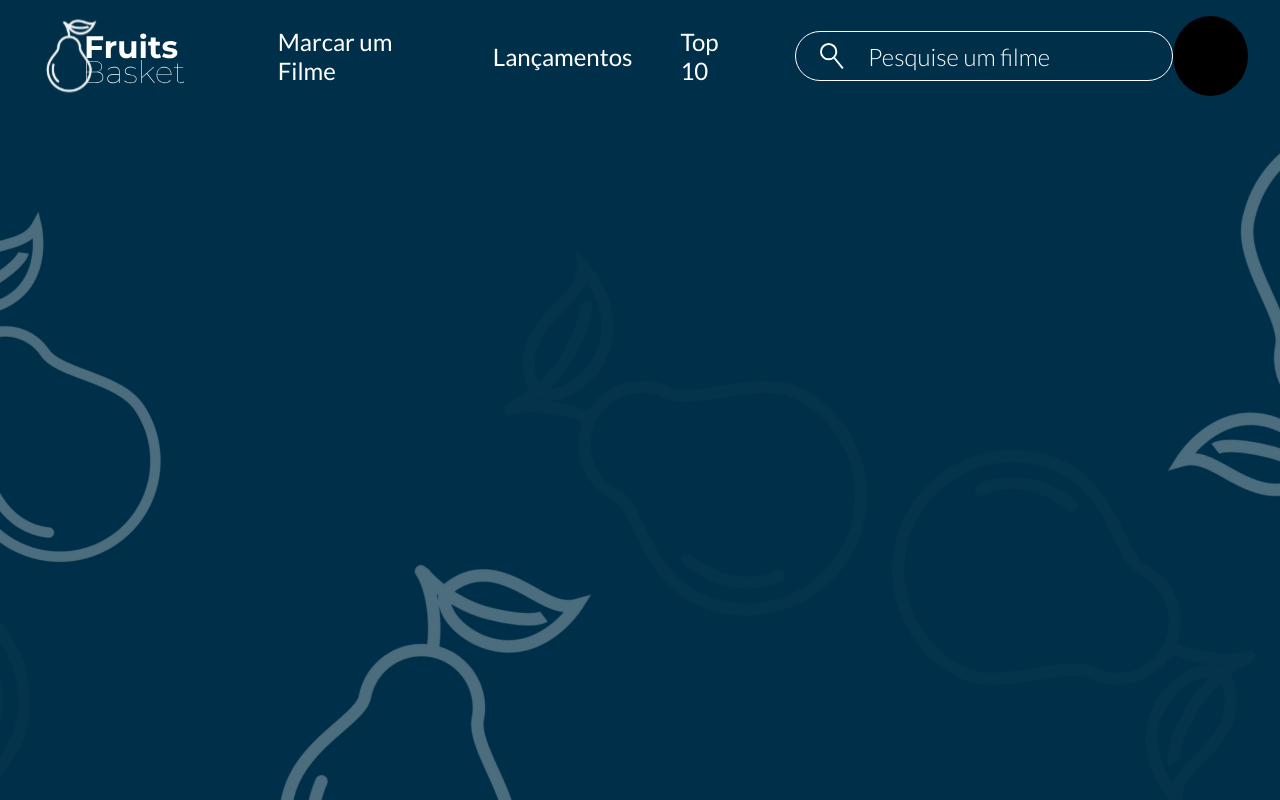
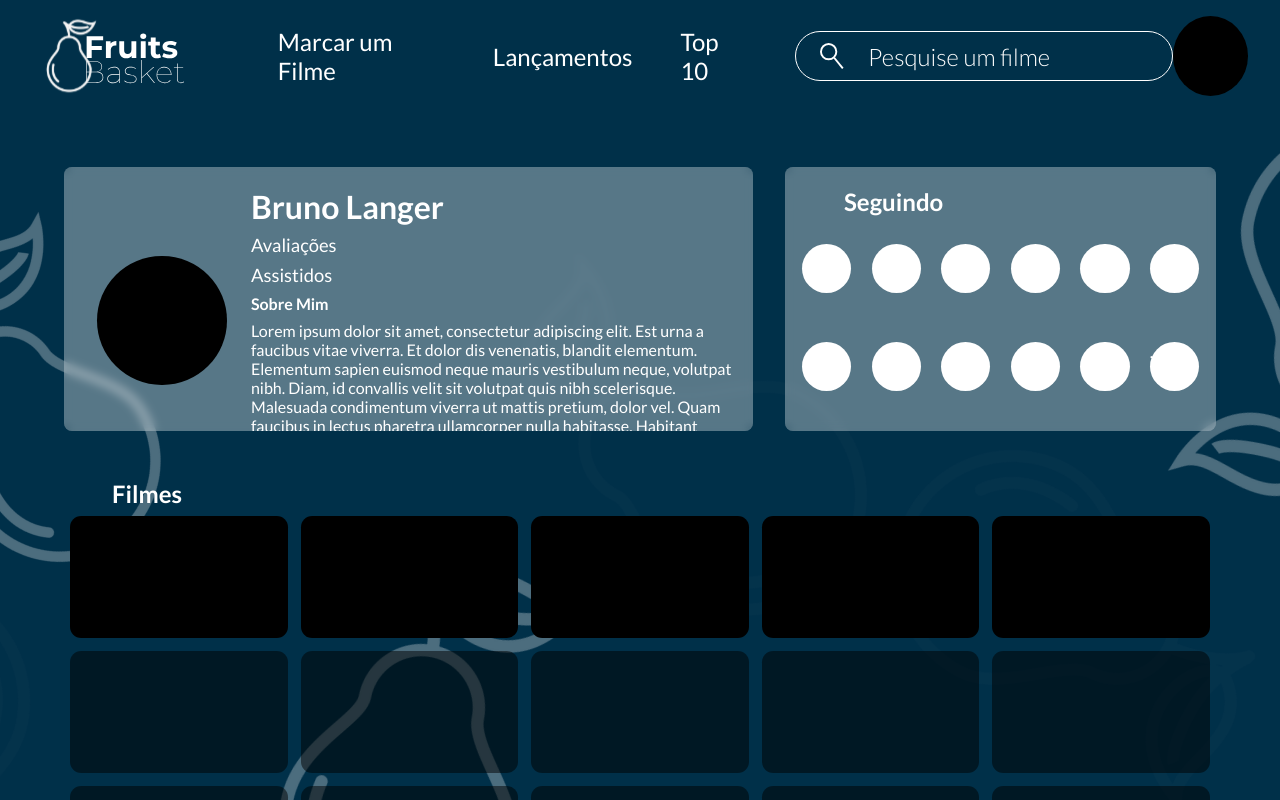
Before and after one commit to josuels731/fruits-basket-react, a React (Create React App) app: page /profile in a window 1280 px wide. Built offline with nearby package versions, Linux system fonts and the light colour scheme.

Commit message:
finished profile screen layout

```diff
--- a/src/pages/Profile.tsx
+++ b/src/pages/Profile.tsx
@@ -1,4 +1,57 @@
+import { TouchEvent, UIEvent as ReactUIEvent, useEffect, useRef, useState, WheelEvent } from "react";
 import styled from "styled-components";
+
+const followingList = [
+    {},
+    {},
+    {},
+    {},
+    {},
+    {},
+    {},
+    {},
+    {},
+    {},
+    {},
+    {},
+]
+const moviesList = [
+    {},
+    {},
+    {},
+    {},
+    {},
+    {},
+    {},
+    {},
+    {},
+    {},
+    {},
+    {},
+    {},
+    {},
+    {},
+    {},
+    {},
+    {},
+    {},
+    {},
+    {},
+    {},
+    {},
+    {},
+    {},
+    {},
+    {},
+    {},
+    {},
+    {},
+    {},
+    {},
+    {},
+    {},
+    {},
+]
 
 const Wrapper = styled.div`
     width: 100%;
@@ -10,22 +63,231 @@ const Wrapper = styled.div`
 
 const Grid = styled.div`
     display: grid;
-    grid-template-rows: repeat(2, 1fr);
-    grid-template-columns: 2fr 1fr;
-    grid-row-gap: 2em;
+    grid-template-rows: 1fr 1.4fr;
+    grid-template-columns: 1.6fr 1fr;
     grid-column-gap: 2em;
-    height: 90%;
+    height: 92%;
+    width: 90%;
+    align-self: flex-end;
+    grid-template-areas:
+        "a b"
+        "c c";
+
+    >:nth-child(1) {
+        grid-area: a;
+    }
+    >:nth-child(2) {
+        grid-area: b;
+    }
+    >:nth-child(3) {
+        background-color: transparent;
+        grid-area: c;
+    }
+`;
+const Background = styled.div`
+    background-color: rgba(255, 255, 255, 0.34);
+    border-radius: 0.5em;
+    overflow: hidden;
+    display: flex;
+    flex-direction: column;
+`;
+const Filter = styled.div`
     width: 100%;
-    align-self: flex-end;
+    height: 100%;
+    backdrop-filter: blur(0.25em);
+    display: flex;
+    justify-content: center;
+    align-items: center;
 `;
-const GridBackground = styled.div`
 
+const ProfileData = styled.div`
+    width: 95%;
+    height: 85%;
+    display: grid;
+    grid-template-columns: 1fr 3fr;
+    grid-template-rows: 1.2fr 1fr 1fr 5fr;
+    grid-column-gap: 0.5em;
+    grid-row-gap: 0.5em;
+    grid-template-areas:
+        "Picture ProfileName"
+        "Picture ScoreCount"
+        "Picture MovieCount"
+        "Picture About";
+    align-items: center;
+    justify-content: center;
+
+    >:nth-child(1) {
+        grid-area: Picture;
+        width: 80%;
+        aspect-ratio: 1 / 1;
+        border-radius: 50%;
+        background-color: black;
+        margin: auto;
+    }
+    >:nth-child(2) {
+        grid-area: ProfileName;
+        font-size: 2em;
+        font-weight: 700;
+    }
+    >:nth-child(3) {
+        grid-area: ScoreCount;
+        font-size: 1.15em;
+        font-weight: 500;
+    }
+    >:nth-child(4) {
+        grid-area: MovieCount;
+        font-size: 1.15em;
+        font-weight: 500;
+    }
+    >:nth-child(5) {
+        grid-area: About;
+        align-self: flex-start;
+        font-weight: 400;
+
+        div {
+            font-size: 1em;
+            font-weight: 700;
+            margin-bottom: 0.5em;
+        }
+    }
+`;
+
+const Following = styled.div`
+    width: 95%;
+    height: 85%;
+    display: grid;
+    grid-template-columns: repeat(6, 1fr);
+    grid-template-rows: 0.25fr repeat(2, 1fr);
+    grid-column-gap: 0.5em;
+    grid-row-gap: 0.5em;
+    grid-template-areas:
+        "Title Title Title Title Title Title"
+        ".     .     .     .     .     .    "
+        ".     .     .     .     .     .    ";
+    align-items: center;
+    justify-content: center;
+
+    >:nth-child(1) {
+        grid-area: Title;
+        font-size: 1.5em;
+        font-weight: 700;
+        margin-left: 2em;
+    }
+    >:nth-child(n+2):nth-child(-n+13) {
+        width: 80%;
+        aspect-ratio: 1 / 1;
+        border-radius: 50%;
+        background-color: white;
+        margin: auto;
+    }
+`;
+
+const Watched = styled.div`
+    width: 100%;
+    height: 100%;
+    overflow: hidden;
+    &>:nth-child(1) {
+        font-size: 1.5em;
+        font-weight: 700;
+        height: 10%;
+        margin-left: 2em;
+        margin-top: 3rem;
+    }
+    &>:nth-child(2) {
+        width: 89vw;
+        height: calc(90% - 3rem);
+        overflow: hidden;
+        position: relative;
+        margin: auto;
+    }
+`;
+
+const Card = styled.div<{ positionX: number, positionY: number, focus: boolean }>`
+    width: 17vw;
+    aspect-ratio: 16 / 9;
+    opacity: ${({ focus }) => focus ? '1' : '0.5'};
+    background-color: black;
+    color: #777;
+    border-radius: 0.7em;
+    position: absolute;
+    top: ${({ positionY }) => positionY * (1 + 17 * (9 / 16))}vw;
+    left: ${({ positionX }) => positionX * (17 + 1)}vw;
+    transition: top 0.5s ease-out, opacity 0.5s;
 `;
 
 function Profile() {
+    const [position, setPosition] = useState(Math.floor(moviesList.length / 5) - 1);
+    const [touchPos, setTouchPos] = useState(0);
+
+    useEffect(() => setPosition(0), [])
+
+
+
+    const handleWheel = (e: WheelEvent<HTMLDivElement>) => {
+        if ((position > 0 && e.deltaY < 0) || (position < (Math.floor(moviesList.length / 5) - 1) && e.deltaY > 0))
+            setPosition(position + (e.deltaY > 0 ? 1 : -1) * 1);
+    }
+    const handleTouchMove = (e: TouchEvent<HTMLDivElement>) => {
+        if (position > 0 && e.changedTouches[0].screenY - touchPos > 100) {
+            setPosition(position - 1);
+            setTouchPos(e.changedTouches[0].screenY)
+        } else if (position < (Math.floor(moviesList.length / 5) - 1) && e.changedTouches[0].screenY - touchPos < -100) {
+            setPosition(position + 1);
+            setTouchPos(e.changedTouches[0].screenY)
+        }
+    }
+    const handleTouchDown = (e: TouchEvent<HTMLDivElement>) => {
+        setTouchPos(e.changedTouches[0].screenY)
+    }
+    const handleTouchUp = (e: TouchEvent<HTMLDivElement>) => {
+        if (position > 0 && e.changedTouches[0].screenY - touchPos > 50)
+            setPosition(position - 1);
+        else if (position < (Math.floor(moviesList.length / 5) - 1) && e.changedTouches[0].screenY - touchPos < -50)
+            setPosition(position + 1);
+    }
 
     return <Wrapper>
-        <Grid />
+        <Grid>
+            <Background>
+                <Filter>
+                    <ProfileData>
+                        <div></div>
+                        <div>Bruno Langer</div>
+                        <div>Avaliações</div>
+                        <div>Assistidos</div>
+                        <div>
+                            <div>Sobre Mim</div>
+                            Lorem ipsum dolor sit amet, consectetur adipiscing elit. Est urna a faucibus vitae viverra. Et dolor dis venenatis, blandit elementum. Elementum sapien euismod neque mauris vestibulum neque, volutpat nibh. Diam, id convallis velit sit volutpat quis nibh scelerisque. Malesuada condimentum viverra ut mattis pretium, dolor vel. Quam faucibus in lectus pharetra ullamcorper nulla habitasse. Habitant elementum ultricies.
+                        </div>
+                    </ProfileData>
+                </Filter>
+            </Background>
+            <Background>
+                <Filter>
+                    <Following>
+                        <div>Seguindo</div>
+                        {followingList.map((following, index) => index > 11 ? null : <div key={index}> {index === 11 ? '...' : ''}</div>)}
+                    </Following>
+                </Filter>
+            </Background>
+            <Watched>
+                <div>Filmes</div>
+                <div onWheel={handleWheel} onTouchStart={handleTouchDown} onTouchEnd={handleTouchUp} onTouchMove={handleTouchMove}>
+                    {moviesList.map((movie, index) =>
+                        <Card
+                            key={index}
+                            focus={position === Math.floor(index / 5)}
+                            positionX={index % 5}
+                            positionY={-position + Math.floor(index / 5)}
+                        >
+                        </Card>
+                    )}
+                </div>
+            </Watched>
+            <Background>
+
+            </Background>
+        </Grid>
     </Wrapper>
 }
 
```
